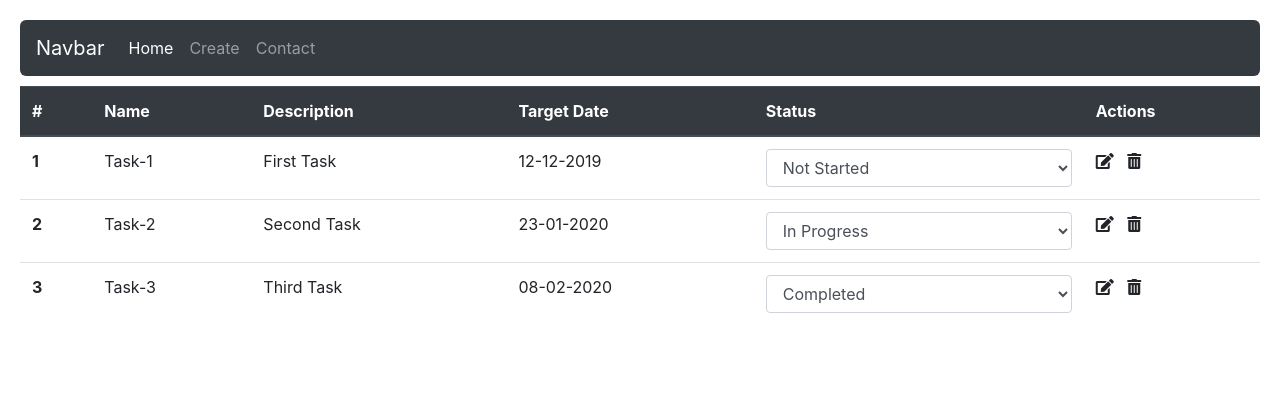
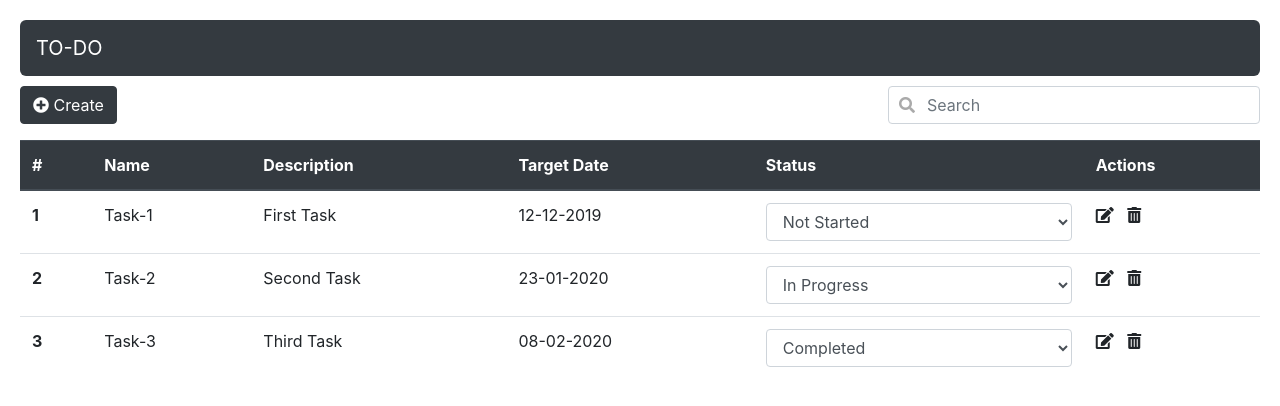
Before and after one commit to manikandan-uthaman/DockerProject, an Angular app: page /home in a window 1280 px wide. Shown: the top 406 px of the page. Built offline with nearby package versions, Linux system fonts and the light colour scheme.

Commit message:
Added create and search button to home screen

```diff
--- a/src/app/components/home/home.component.html
+++ b/src/app/components/home/home.component.html
@@ -1,3 +1,16 @@
+<div class="top-ribbon">
+  <button type="button" class="btn btn-dark" (click)="navigateToCreate()">
+      <i class="fas fa-plus-circle"></i>
+    Create
+  </button>
+
+  <div class="form-group has-search filter">
+      <span class="fa fa-search form-control-feedback"></span>
+      <input type="text" class="form-control" placeholder="Search">
+    </div>
+
+  <!-- <input class="filter form-control" placeholder="Filter.."> -->
+</div>
 <table class="table table-hover">
         <thead class="thead-dark">
           <tr>
--- a/src/app/components/home/home.component.scss
+++ b/src/app/components/home/home.component.scss
@@ -0,0 +1,25 @@
+.top-ribbon{
+    padding-bottom: 10px;
+}
+
+.filter{
+    position: relative;
+    float: right;
+    width: 30%;
+}
+
+.has-search .form-control {
+    padding-left: 2.375rem;
+}
+
+.has-search .form-control-feedback {
+    position: absolute;
+    z-index: 2;
+    display: block;
+    width: 2.375rem;
+    height: 2.375rem;
+    line-height: 2.375rem;
+    text-align: center;
+    pointer-events: none;
+    color: #aaa;
+}
--- a/src/app/components/home/home.component.ts
+++ b/src/app/components/home/home.component.ts
@@ -1,5 +1,6 @@
 import { Component, OnInit } from '@angular/core';
 import { TaskService } from 'src/app/service/task.service';
+import { Router } from '@angular/router';
 
 @Component({
   selector: 'app-home',
@@ -19,24 +20,8 @@ export class HomeComponent implements OnInit {
     "code": "COMPLETED",
     "name": "Completed"
   }];
-  constructor(private _taskService: TaskService) {
+  constructor(private _taskService: TaskService, private _router: Router) {
     console.log(this._taskService.getTasks());
-    // this.taskList = [{
-    //   'name': 'Task-1',
-    //   'description': 'First Task',
-    //   'targetDate': '12-12-2019',
-    //   'status': 'Not Started'
-    // }, {
-    //   'name': 'Task-2',
-    //   'description': 'Second Task',
-    //   'targetDate': '23-01-2020',
-    //   'status': 'In Progress'
-    // }, {
-    //   'name': 'Task-3',
-    //   'description': 'Third Task',
-    //   'targetDate': '08-02-2020',
-    //   'status': 'Not Started'
-    // }];
   }
 
   ngOnInit() {
@@ -44,4 +29,7 @@ export class HomeComponent implements OnInit {
     this.taskList = this._taskService.taskList;
   }
 
+  navigateToCreate(){
+    this._router.navigate(["/create"]);
+  }
 }
--- a/src/app/components/nav-bar/nav-bar.component.html
+++ b/src/app/components/nav-bar/nav-bar.component.html
@@ -1,20 +1,6 @@
 <nav class="navbar navbar-expand-lg navbar-dark bg-dark nav-head">
-    <a class="navbar-brand" href="#">Navbar</a>
+    <a class="navbar-brand" href="#">TO-DO</a>
     <button class="navbar-toggler" type="button" data-toggle="collapse" data-target="#navbarNav" aria-controls="navbarNav" aria-expanded="false" aria-label="Toggle navigation">
       <span class="navbar-toggler-icon"></span>
     </button>
-    <div class="collapse navbar-collapse" id="navbarNav">
-      <ul class="navbar-nav">
-        <li class="nav-item">
-          <a class="nav-link" routerLink="/home" routerLinkActive="active">Home</a>
-          <!-- <a class="nav-link" href="#">Home <span class="sr-only">(current)</span></a> -->
-        </li>
-        <li class="nav-item">
-            <a class="nav-link" routerLink="/create" routerLinkActive="active">Create</a>
-        </li>
-        <li class="nav-item">
-                <a class="nav-link" routerLink="/contact" routerLinkActive="active">Contact</a>
-        </li>
-      </ul>
-    </div>
   </nav>
```
